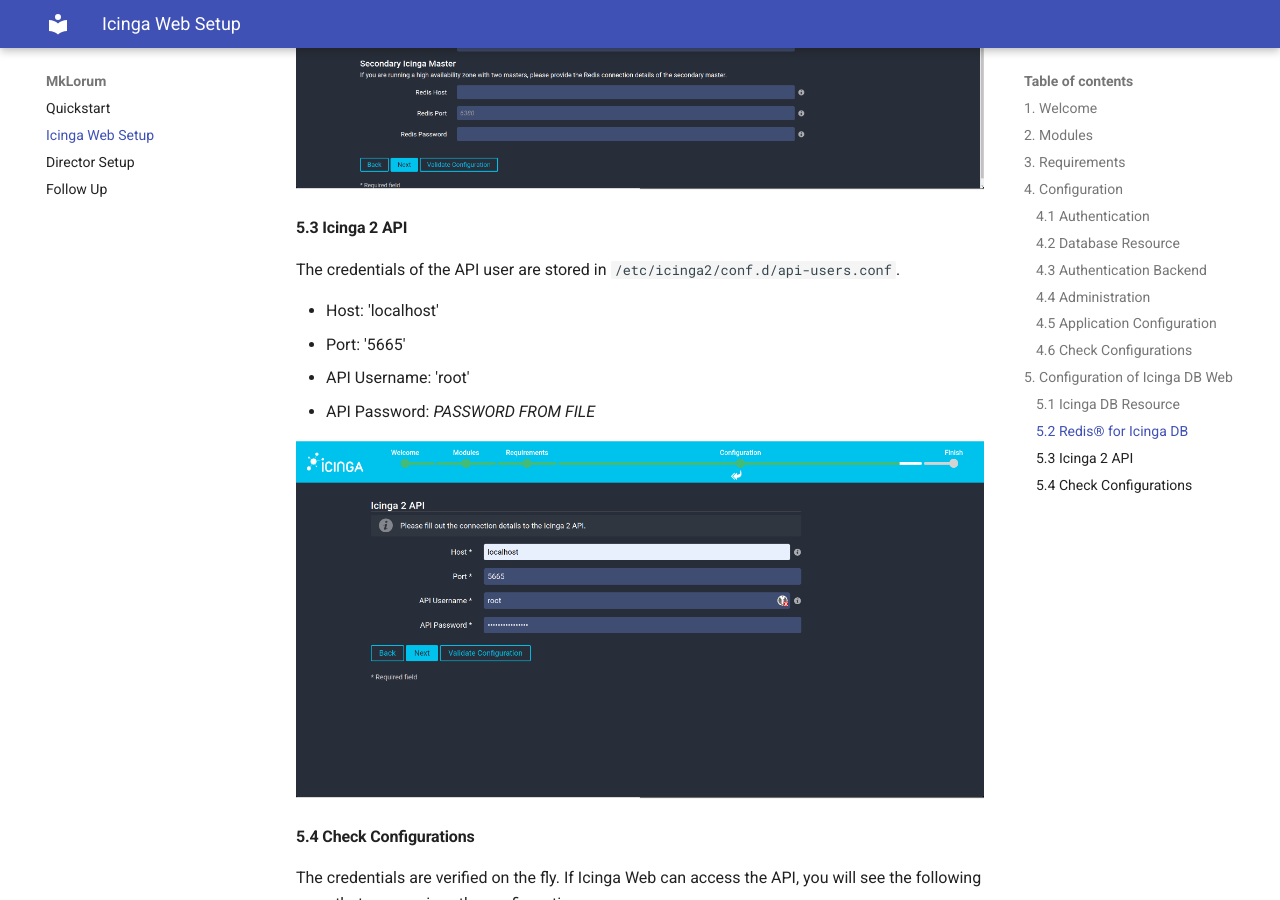
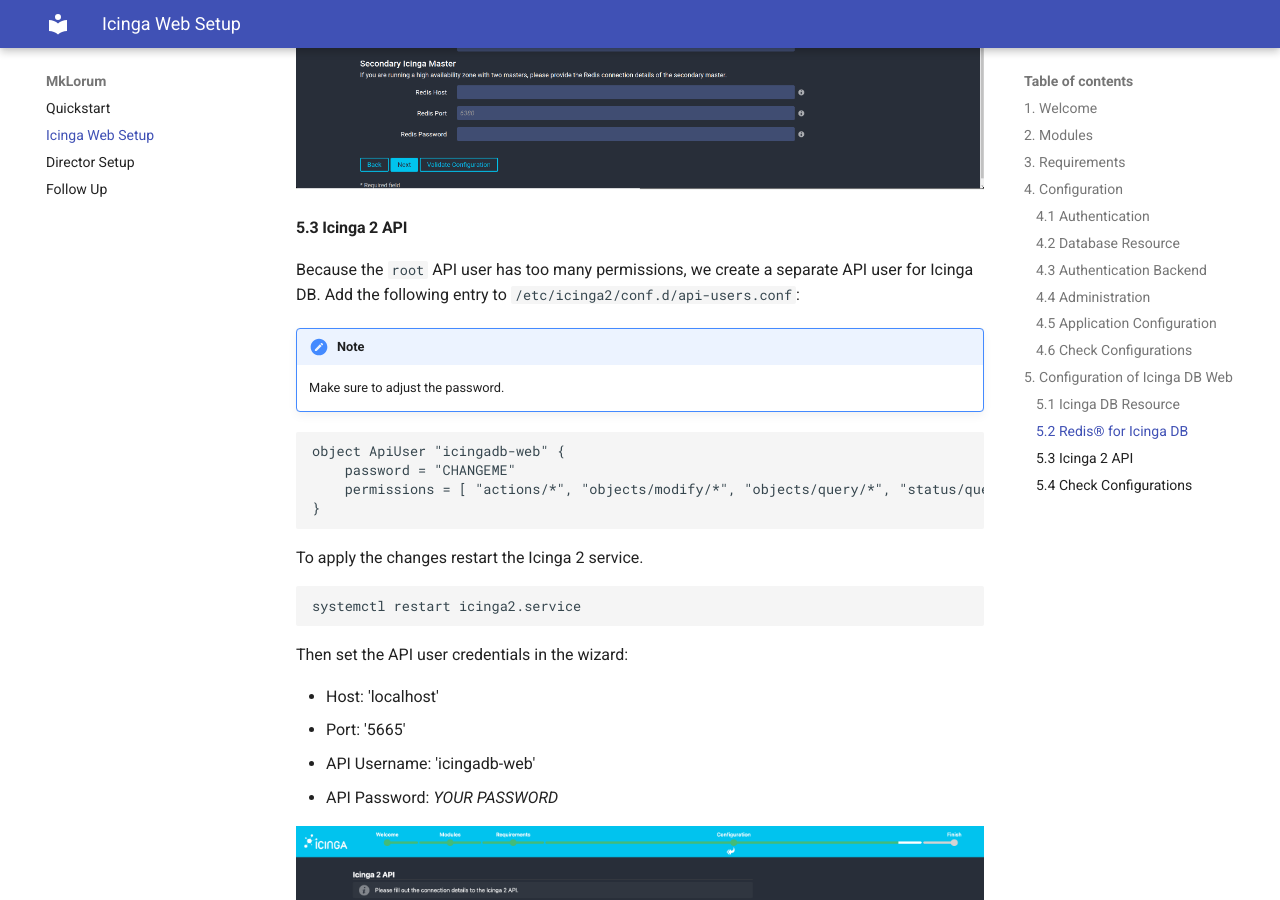
Before and after one commit to Icinga/get-started-docs, an MkDocs documentation site: the page built from doc/11-websetup.md, in a window 1280 px wide and 900 px high, scrolled down 6559 px. Built offline with MkDocs 1.6.1 and Material for MkDocs 9.7.7, drawn with Linux system fonts in a browser that asks for light colours.

Commit message:
Add own API user for Icinga DB
Previously the `root` API user was used for Icinga DB. This is bad practice, so
we don't want to show this in our own docs.

Now for Icinga DB an own API user `icingadb-web` is created and set in the web
wizard.

````diff
--- a/doc/11-websetup.md
+++ b/doc/11-websetup.md
@@ -101,12 +101,31 @@ Since Redis® is running on the same node as Icinga Web, we're setting `localhos
 
 #### 5.3 Icinga 2 API
 
-The credentials of the API user are stored in `/etc/icinga2/conf.d/api-users.conf`.
+Because the `root` API user has too many permissions, we create a separate API user for Icinga DB. Add the following entry to `/etc/icinga2/conf.d/api-users.conf`:
+
+!!! note
+
+    Make sure to adjust the password.
+
+```
+object ApiUser "icingadb-web" {
+    password = "CHANGEME"
+    permissions = [ "actions/*", "objects/modify/*", "objects/query/*", "status/query" ]
+}
+```
+
+To apply the changes restart the Icinga 2 service.
+
+```bash
+systemctl restart icinga2.service
+```
+
+Then set the API user credentials in the wizard:
 
 - Host: 'localhost'
 - Port: '5665'
-- API Username: 'root'
-- API Password: *PASSWORD FROM FILE*
+- API Username: 'icingadb-web'
+- API Password: *YOUR PASSWORD*
 
 ![Icinga-API-Configuration](img/web/12-icinga-api-configuration.png)
 
````
Also changed, not shown: doc/10-quickstart.md (+3 -1 lines), doc/img/web/12-icinga-api-configuration.png, doc/img/web/13-configuration-overview-2.png.
